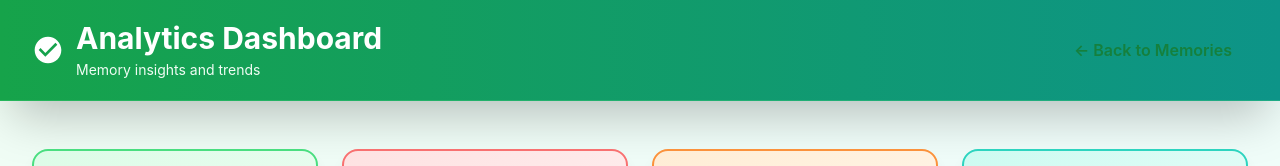
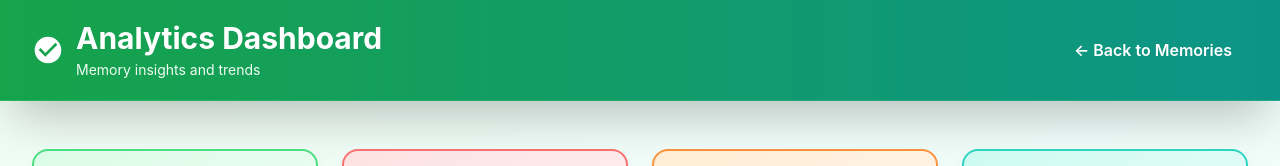
Before and after one commit to coledut/recall-ai, a Next.js app: page /app/dashboard in a window 1280 px wide. Shown: the top 166 px of the page. Built offline with nearby package versions, Linux system fonts and the light colour scheme; no server answers; the database is empty.

Commit message:
🔧 Fix: Make Back to Memories link visible on green header
Changed 'Back to Memories' link from dark green (text-green-700) to white (text-white) so it's visible against the green gradient navigation bar. Updated hover state to use white/20 background instead of green-100.

```diff
--- a/src/app/app/dashboard/page.tsx
+++ b/src/app/app/dashboard/page.tsx
@@ -176,7 +176,7 @@ export default function DashboardPage() {
           </div>
           <a
             href="/app/today"
-            className="text-green-700 hover:text-green-800 font-semibold flex items-center gap-2 px-4 py-2 rounded-lg hover:bg-green-100 transition-all duration-200"
+            className="text-white hover:text-green-100 font-semibold flex items-center gap-2 px-4 py-2 rounded-lg hover:bg-white/20 transition-all duration-200"
           >
             ← Back to Memories
           </a>
```
